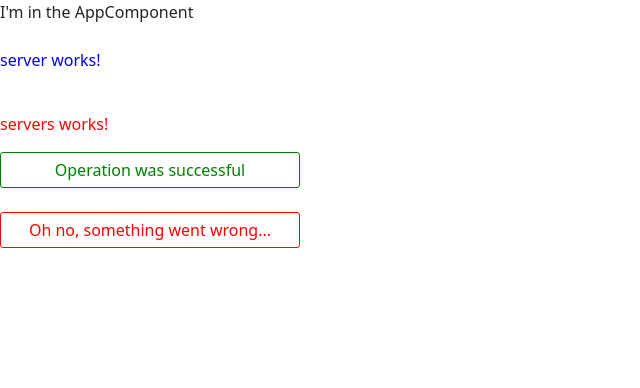
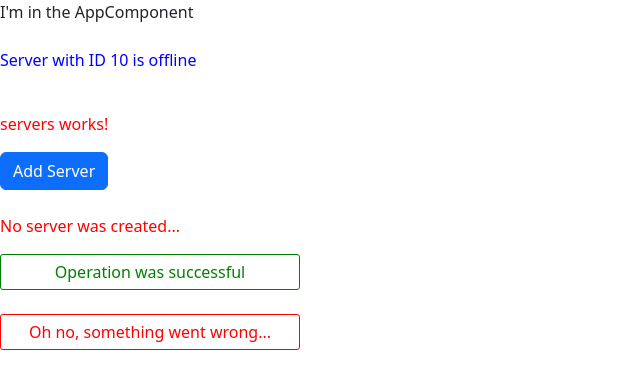
Before and after one commit to sylvio-cavalcanti/angular, an Angular app: page / in a window 1280 px wide. Shown: the top 388 px of the page, without its empty margins (0-640 px from the left). Built offline with nearby package versions, Linux system fonts and the light colour scheme.

Commit message:
Databinding examples

```diff
--- a/src/app/server/server.component.html
+++ b/src/app/server/server.component.html
@@ -1 +1,2 @@
-<p>server works!</p>
+<!-- Rendering a dynamic Id -->
+<p>{{ 'Server' }} with ID {{ serverId }}  is {{ getServerStatus() }}</p>
--- a/src/app/server/server.component.ts
+++ b/src/app/server/server.component.ts
@@ -10,5 +10,10 @@ import { Component } from '@angular/core';
   `]
 })
 export class ServerComponent {
+  serverId: number = 10;
+  serverStatus: string = 'offline';
 
+  getServerStatus () {
+    return this.serverStatus
+  }
 }
--- a/src/app/servers/servers.component.html
+++ b/src/app/servers/servers.component.html
@@ -1 +1,3 @@
 <p>servers works!</p>
+<button (click)="onCreateServer()" [disabled]="!allowNewServer" class="btn btn-primary mb-4">Add Server</button>
+<p>{{ serverCreationStatus }}</p>
--- a/src/app/servers/servers.component.ts
+++ b/src/app/servers/servers.component.ts
@@ -6,5 +6,17 @@ import { Component } from '@angular/core';
   styleUrls: ['./servers.component.css']
 })
 export class ServersComponent {
+  allowNewServer = false;
+  serverCreationStatus = 'No server was created...';
 
+  constructor() {
+    setTimeout(() => {
+      this.allowNewServer = true
+      console.log('allowNewServer: True');
+    }, 2000);
+  }
+
+  onCreateServer() {
+    this.serverCreationStatus = 'Server was created.';
+  }
 }
```
